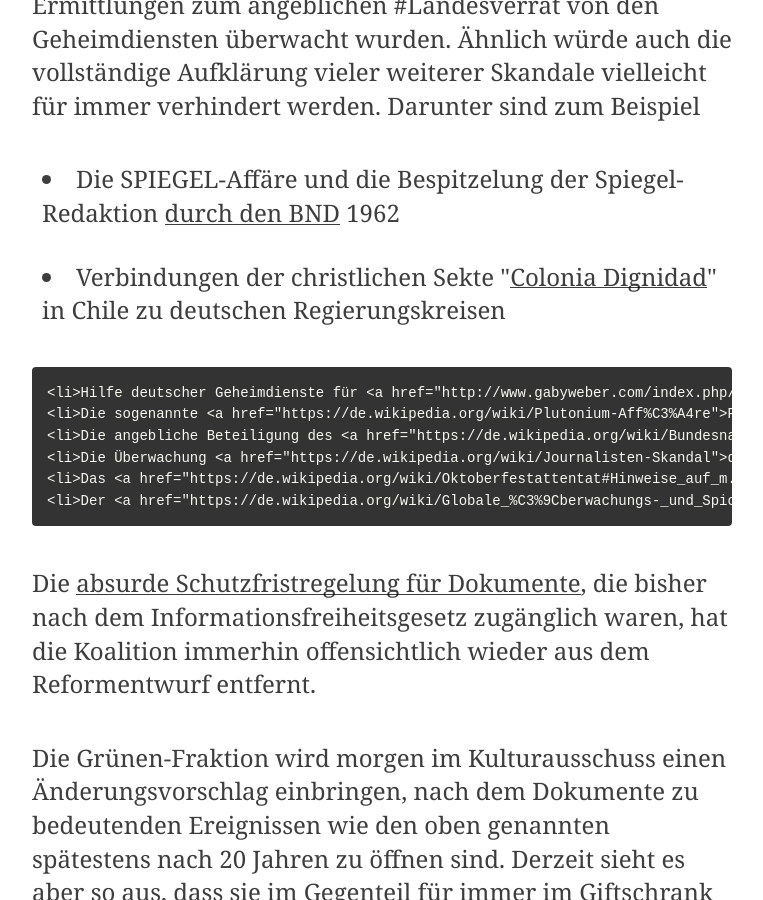
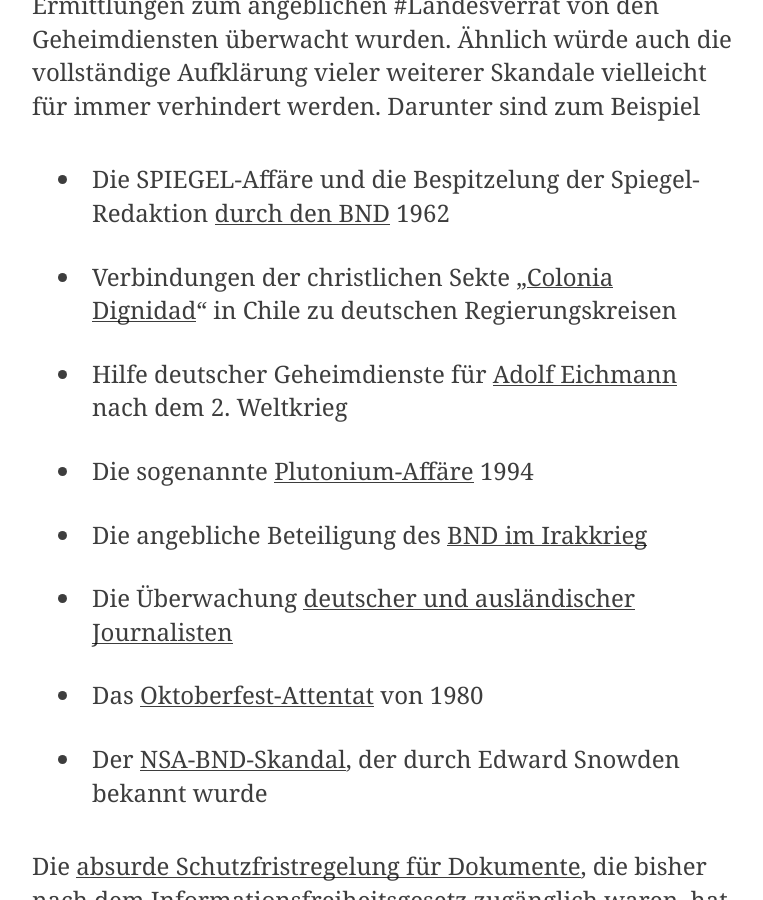
Before and after one commit to okfde/blog.fragdenstaat.de, a Jekyll site: the page built from _posts/2016/2016-12-13-bnd-archiv.md, in a window 1280 px wide and 900 px high, scrolled down 2583 px. Shown: the whole window, without its empty margins (258-1021 px from the left). Built offline with Jekyll 4.4.1, drawn with Linux system fonts in a browser that asks for light colours.

Commit message:
Fix some html to markdown

```diff
--- a/_posts/2016/2016-12-13-bnd-archiv.md
+++ b/_posts/2016/2016-12-13-bnd-archiv.md
@@ -24,14 +24,14 @@
 
 Wir würden also zum Beispiel nicht vollständig herausfinden, ob wir vor, während und nach den Ermittlungen zum angeblichen #Landesverrat von den Geheimdiensten überwacht wurden. Ähnlich würde auch die vollständige Aufklärung vieler weiterer Skandale vielleicht für immer verhindert werden. Darunter sind zum Beispiel
 
-<li>Die SPIEGEL-Affäre und die Bespitzelung der Spiegel-Redaktion <a href="http://www.djv.de/startseite/service/blogs-und-intranet/djv-blog/detail/article/bundesverwaltungsgericht-will-unterlagen-von-bnd.html">durch den BND</a> 1962</li>
-<li>Verbindungen der christlichen Sekte "<a href="https://de.wikipedia.org/wiki/Colonia_Dignidad#Kontakte_zu_deutschen_Regierungskreisen">Colonia Dignidad</a>" in Chile zu deutschen Regierungskreisen</li>
-	<li>Hilfe deutscher Geheimdienste für <a href="http://www.gabyweber.com/index.php/de/prozesse/46-bundesnachrichtendienst-bnd-adolf-eichmann-ab-2008">Adolf Eichmann</a> nach dem 2. Weltkrieg</li>
-	<li>Die sogenannte <a href="https://de.wikipedia.org/wiki/Plutonium-Aff%C3%A4re">Plutonium-Affäre</a> 1994</li>
-	<li>Die angebliche Beteiligung des <a href="https://de.wikipedia.org/wiki/Bundesnachrichtendienst#Irak-Aff.C3.A4re">BND im Irakkrieg</a></li>
-	<li>Die Überwachung <a href="https://de.wikipedia.org/wiki/Journalisten-Skandal">deutscher und ausländischer Journalisten</a></li>
-	<li>Das <a href="https://de.wikipedia.org/wiki/Oktoberfestattentat#Hinweise_auf_m.C3.B6gliche_Mitt.C3.A4ter">Oktoberfest-Attentat</a> von 1980</li>
-	<li>Der <a href="https://de.wikipedia.org/wiki/Globale_%C3%9Cberwachungs-_und_Spionageaff%C3%A4re">NSA-BND-Skandal</a>, der durch Edward Snowden bekannt wurde</li>
+- Die SPIEGEL-Affäre und die Bespitzelung der Spiegel-Redaktion [durch den BND](http://www.djv.de/startseite/service/blogs-und-intranet/djv-blog/detail/article/bundesverwaltungsgericht-will-unterlagen-von-bnd.html) 1962
+- Verbindungen der christlichen Sekte "[Colonia Dignidad](https://de.wikipedia.org/wiki/Colonia_Dignidad#Kontakte_zu_deutschen_Regierungskreisen)" in Chile zu deutschen Regierungskreisen
+- Hilfe deutscher Geheimdienste für [Adolf Eichmann](http://www.gabyweber.com/index.php/de/prozesse/46-bundesnachrichtendienst-bnd-adolf-eichmann-ab-2008) nach dem 2. Weltkrieg
+- Die sogenannte [Plutonium-Affäre](https://de.wikipedia.org/wiki/Plutonium-Aff%C3%A4re) 1994
+- Die angebliche Beteiligung des [BND im Irakkrieg](https://de.wikipedia.org/wiki/Bundesnachrichtendienst#Irak-Aff.C3.A4re)
+- Die Überwachung [deutscher und ausländischer Journalisten](https://de.wikipedia.org/wiki/Journalisten-Skandal)
+- Das [Oktoberfest-Attentat](https://de.wikipedia.org/wiki/Oktoberfestattentat#Hinweise_auf_m.C3.B6gliche_Mitt.C3.A4ter) von 1980
+- Der [NSA-BND-Skandal](https://de.wikipedia.org/wiki/Globale_%C3%9Cberwachungs-_und_Spionageaff%C3%A4re), der durch Edward Snowden bekannt wurde
 
 
 Die <a href="https://netzpolitik.org/2016/geheimdienste-noch-geheimer-novelle-des-archivgesetzes-schwaecht-informationsfreiheit/">absurde Schutzfristregelung für Dokumente</a>, die bisher nach dem Informationsfreiheitsgesetz zugänglich waren, hat die Koalition immerhin offensichtlich wieder aus dem Reformentwurf entfernt.
```
